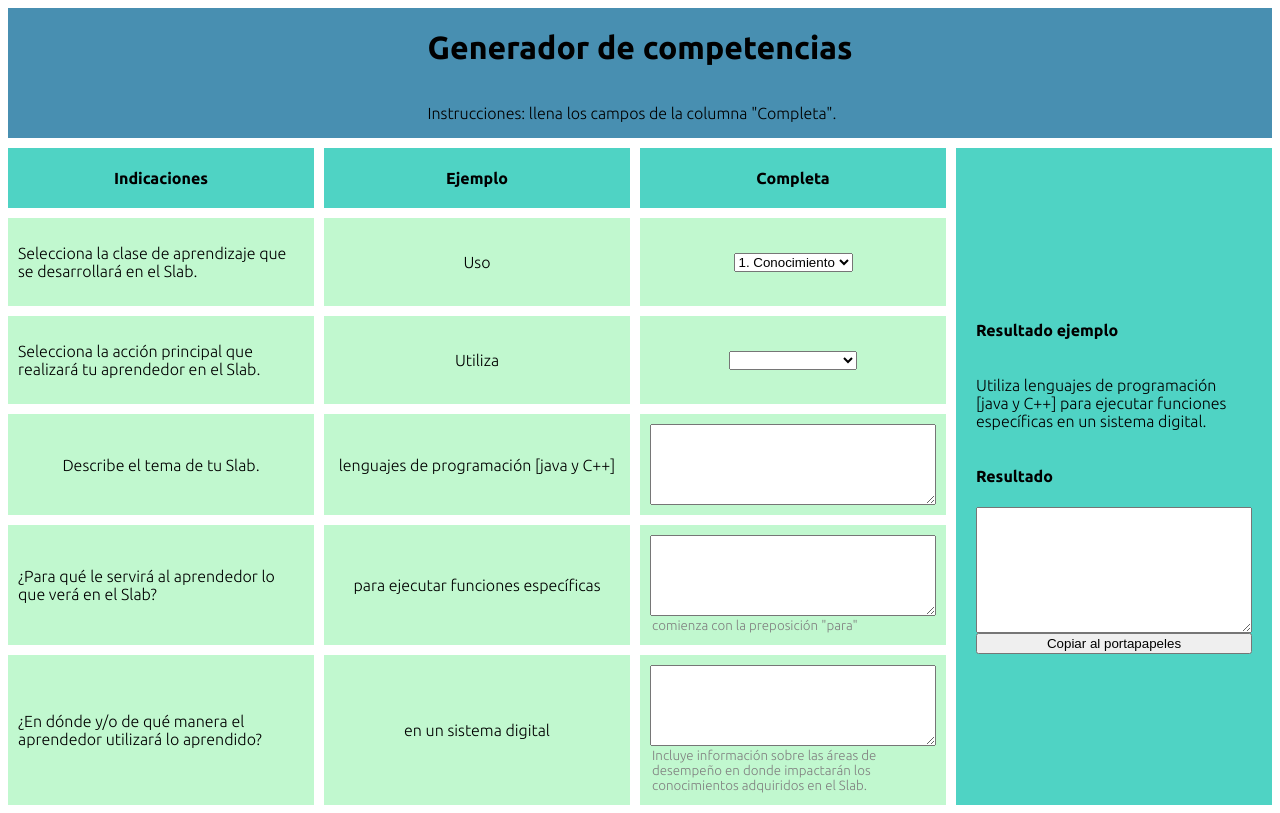
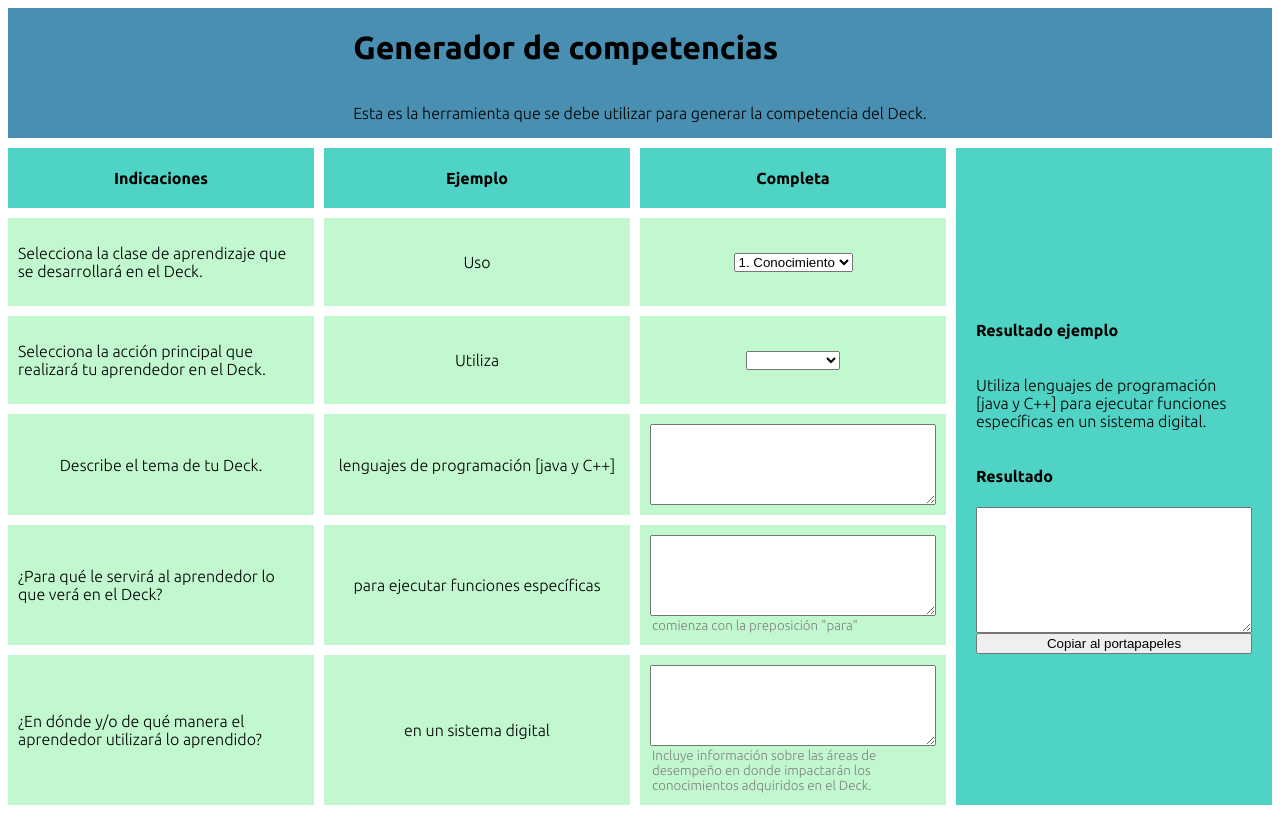
Before and after one commit to frankmireles/competence-generator, a plain HTML site: page index.html in a window 1280 px wide. Drawn offline with Linux system fonts and the light colour scheme.

Commit message:
cambios ligeros en redacción y semántica

```diff
--- a/index.html
+++ b/index.html
@@ -13,7 +13,7 @@
     <div class="form">
       <div class="header">
         <h1>Generador de competencias</h1>
-        <p>Instrucciones: llena los campos de la columna "Completa".</p>
+        <p>Esta es la herramienta que se debe utilizar para generar la competencia del Deck.</p>
       </div>
       <div class="head">
         <h4>Indicaciones</h4>
@@ -25,7 +25,7 @@
         <h4>Completa</h4>
       </div>
       <div class="item">
-        <p>Selecciona la clase de aprendizaje que se desarrollará en el Slab.</p>
+        <p>Selecciona la clase de aprendizaje que se desarrollará en el Deck.</p>
       </div>
       <div class="item">
         <p>Uso</p>
@@ -39,7 +39,7 @@
         </select>
       </div>
       <div class="item">
-        <p>Selecciona la acción principal que realizará tu aprendedor en el Slab.</p>
+        <p>Selecciona la acción principal que realizará tu aprendedor en el Deck.</p>
       </div>
       <div class="item">
         <p>Utiliza</p>
@@ -53,7 +53,7 @@
         </select>
       </div>
       <div class="item">
-        <p>Describe el tema de tu Slab.</p>
+        <p>Describe el tema de tu Deck.</p>
       </div>
       <div class="item">
         <p>lenguajes de programación [java y C++]</p>
@@ -62,7 +62,7 @@
         <textarea id="tema" name="name" rows="5" cols="80" onchange="updateResult();"></textarea>
       </div>
       <div class="item">
-        <p>¿Para qué le servirá al aprendedor lo que verá en el Slab?</p>
+        <p>¿Para qué le servirá al aprendedor lo que verá en el Deck?</p>
       </div>
       <div class="item">
         <p>para ejecutar funciones específicas</p>
@@ -79,7 +79,7 @@
       </div>
       <div class="item">
         <textarea id="lugar" name="name" rows="5" cols="80" onchange="updateResult();"></textarea>
-        <p class="notes">Incluye información sobre las áreas de desempeño en donde impactarán los conocimientos adquiridos en el Slab.</p>
+        <p class="notes">Incluye información sobre las áreas de desempeño en donde impactarán los conocimientos adquiridos en el Deck.</p>
       </div>
       <div class="preview">
         <div class="preview-in">
--- a/js/form.js
+++ b/js/form.js
@@ -1,8 +1,12 @@
+/* Descripción Generador de metas de aprendizaje
+Esta es la herramienta que se debe utilizar para generar las metas de aprendizaje correspondientes a cada SLAB.*/
+
 var verbs = [];
-const conocimiento = ['', 'Bosqueja', 'Cita', 'Cuenta', 'Copia', 'Define', 'Dibuja', 'Ejemplifica', 'Encuentra', 'Enlista', 'Enumera escoge', 'Expresa', 'Identifica', 'Ilustra', 'Indica', 'Integra', 'Menciona', 'Muestra', 'Nombra', 'Ordena', 'Organiza recita', 'Reconoce', 'Recopila', 'Recuerda registra', 'Reproduce', 'Selecciona'];
-const comprension = ['', 'Actúa', 'Aprecia', 'Analiza', 'Argumenta', 'Asocia', 'Asume', 'Clasifica', 'Compara', 'Comprende', 'Contrasta', 'Debate', 'Describe', 'Determina', 'Diferencia', 'Discute', 'Distingue', 'Esquematiza', 'Estima', 'Evalúa', 'Expone extiende', 'Ilustra', 'Informa', 'Interpreta ordena', 'Parafrasea predice', 'Reafirma', 'Relaciona', 'Resume', 'Revisa', 'Seria', 'Sustenta', 'Traduce', 'Valora'];
-const uso = ['', 'Aplica', 'Calcula', 'Configura', 'Construye', 'Convierte', 'Crea', 'Decide', 'Desarrolla', 'Detecta', 'Dirige', 'Diseña', 'Ejecuta', 'Ejerce', 'Elabora', 'Elige', 'Emplea establece', 'Examina', 'Gestiona', 'Implementa', 'Indaga', 'Integra', 'Interviene', 'Investiga', 'Maneja', 'Manipula', 'Modela', 'Opera', 'Practica', 'Produce', 'Programa', 'Propone', 'Realiza', 'Refuerza', 'Resuelve', 'Soluciona', 'Usa', 'Utiliza'];
-const transferencia = ['', 'Adiestra', 'Apoya', 'Ayuda', 'Capacita colabora comparte', 'Comunica contribuye', 'Convierte', 'Corrige', 'Demuestra', 'Descubre', 'Detalla', 'Enseña', 'Experimenta', 'Explica', 'Forma', 'Inculca', 'Instruye', 'Muestra', 'Orienta', 'Prepara', 'Provee', 'Sustenta', 'Transfiere', 'Transforma', 'Transmite', 'Traslada'];
+
+const conocimiento = ['', 'Bosquejo', 'Cito', 'Cuento', 'Copio', 'Defino', 'Dibujo', 'Ejemplifico', 'Encuentro', 'Enlisto', 'Enumero', 'Escojo', 'Expreso', 'Identifico', 'Ilustro', 'Indico', 'Integro', 'Menciono', 'Muestro', 'Nombro', 'Ordeno', 'Organizo', 'Recito', 'Reconozco', 'Recopilo', 'Recuerdo', 'Registro', 'Reproduzco', 'Selecciono'];
+const comprension = ['', 'Actúo', 'Aprecio', 'Analizo', 'Argumento', 'Asocio', 'Asumo', 'Clasifico', 'Comparo', 'Comprendo', 'Contrasto', 'Debato', 'Describo', 'Determino', 'Diferencio', 'Discuto', 'Distingo', 'Esquematizo', 'Estimo', 'Evalúo', 'Expongo', 'Extiendo', 'Ilustro', 'Informo', 'Interpreto', 'Ordeno', 'Parafraseo', 'Predigo', 'Reafirmo', 'Relaciono', 'Resumo', 'Reviso', 'Serio', 'Sustento', 'Traduzco', 'Valoro'];
+const uso = ['', 'Aplico', 'Calculo', 'Configuro', 'Construyo', 'Convierto', 'Creo', 'Decido', 'Desarrollo', 'Detecto', 'Dirijo', 'Diseño', 'Ejecuto', 'Ejerzo', 'Elaboro', 'Elijo', 'Empleo', 'Establezco', 'Examino', 'Gestiono', 'Implemento', 'Indago', 'Integro', 'Intervengo', 'Investigo', 'Manejo', 'Manipulo', 'Modelo', 'Opero', 'Practico', 'Produzco', 'Programo', 'Propongo', 'Realizo', 'Refuerzo', 'Resuelvo', 'Soluciono', 'Uso', 'Utilizo'];
+const transferencia = ['', 'Adiestro', 'Apoyo', 'Ayudo', 'Capacito', 'Colaboro', 'Comparto', 'Comunico', 'Contribuyo', 'Convierto', 'Corrijo', 'Demuestro', 'Descubro', 'Detallo', 'Enseño', 'Experimento', 'Explico', 'Formo', 'Inculco', 'Instruyo', 'Muestro', 'Oriento', 'Preparo', 'Proveo', 'Sustento', 'Transfiero', 'Transformo', 'Transmito', 'Traslado'];
 
 verbs.push(conocimiento, comprension, uso, transferencia);
 
```
